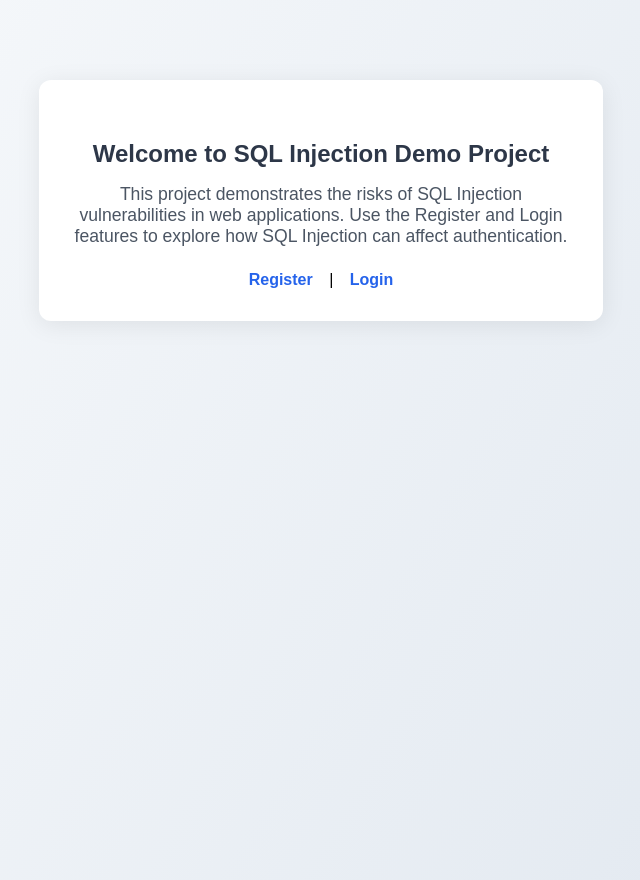
After one commit to Stevedev13/Sql-shield-Tz, a Flask app: template templates/index.html in a window 1280 px wide. The commit adds this page. Shown: the whole page, without its empty margins (319-959 px from the left). Run offline with Flask 3, Linux system fonts and the light colour scheme; the template is opened without the code that fills it, so the values that code supplies are empty.

```diff
--- /dev/null
+++ b/templates/index.html
@@ -0,0 +1,57 @@
+<!DOCTYPE html>
+<html>
+<head>
+    <title>SQL Injection Demo</title>
+    <style>
+        body {
+            font-family: Arial, sans-serif;
+            background: linear-gradient(120deg, #f8fafc 0%, #e0e7ef 100%);
+            margin: 0;
+            padding: 0;
+            min-height: 100vh;
+        }
+        .landing-container {
+            max-width: 500px;
+            margin: 80px auto 0 auto;
+            background: #fff;
+            border-radius: 12px;
+            box-shadow: 0 4px 24px rgba(0,0,0,0.08);
+            padding: 40px 32px 32px 32px;
+            text-align: center;
+        }
+        h2 {
+            color: #2d3748;
+            margin-bottom: 16px;
+        }
+        .landing-links {
+            margin-top: 24px;
+        }
+        .landing-links a {
+            color: #2563eb;
+            text-decoration: none;
+            font-weight: 600;
+            margin: 0 12px;
+            transition: color 0.2s;
+        }
+        .landing-links a:hover {
+            color: #1e40af;
+        }
+        .desc {
+            color: #4b5563;
+            font-size: 1.1em;
+            margin-bottom: 24px;
+        }
+    </style>
+</head>
+<body>
+    <div class="landing-container">
+        <h2>Welcome to SQL Injection Demo Project</h2>
+        <div class="desc">
+            This project demonstrates the risks of SQL Injection vulnerabilities in web applications. Use the Register and Login features to explore how SQL Injection can affect authentication.
+        </div>
+        <div class="landing-links">
+            <a href="./register.html">Register</a> | <a href="./login.html">Login</a>
+        </div>
+    </div>
+</body>
+</html>
```
Also changed, not shown: Template/home.html (deleted, +0 -101 lines), templates/home.html (added, +60 -0 lines), templates/login.html (renamed from Template/login.html, +1 -53 lines), templates/register.html (renamed from Template/register.html, +1 -55 lines), index.html (renamed from Template/index.html).
